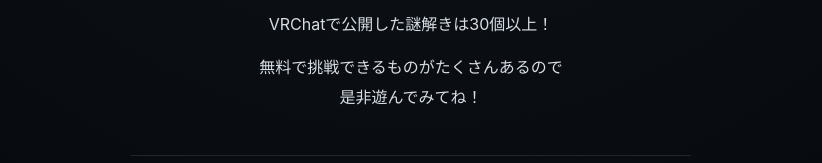
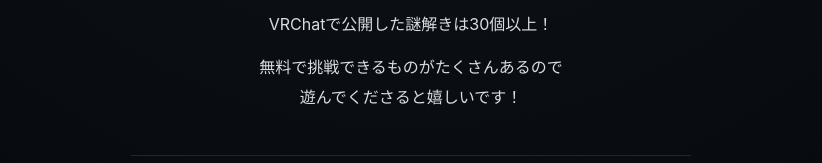
Before and after one commit to Yuarika/Yuarika_Profile, a plain HTML site: page index.html in a window 1280 px wide. Shown: the part 584-747 px from the top of the page, without its empty margins (229-1051 px from the left). Drawn offline with Linux system fonts and the light colour scheme.

Commit message:
Update index.html

```diff
--- a/index.html
+++ b/index.html
@@ -56,7 +56,7 @@
 
             <p>
                 無料で挑戦できるものがたくさんあるので<br>
-                是非遊んでみてね！
+                遊んでくださると嬉しいです！
             </p>
 
         </section>
```
